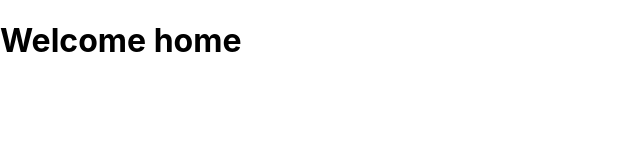
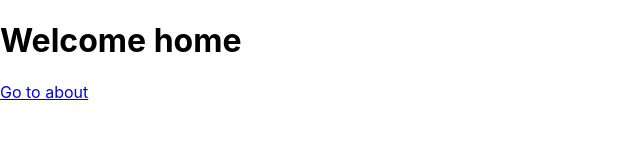
Before and after one commit to mowoolli/30days, a React (Create React App) app: page / in a window 1280 px wide. Shown: the top 160 px of the page, without its empty margins (0-640 px from the left). Built offline with nearby package versions, Linux system fonts and the light colour scheme.

Commit message:
Route between home and about components

```diff
--- a/src/App.js
+++ b/src/App.js
@@ -1,14 +1,25 @@
 import React from 'react'
-import { BrowserRouter as Router, Route } from "react-router-dom"
+import { BrowserRouter as Router, Route, Link, Switch } from "react-router-dom"
 
 const Home = () => (
-  <div><h1>Welcome home</h1></div>
+  <div><h1>Welcome home</h1>
+    <Link to="/about">Go to about</Link></div>
+)
+
+const About = () => (
+  <div>
+    <h1>About</h1>
+    <Link to="/">Go to home</Link>
+  </div>
 )
 
 class App extends React.Component {
   render() {
     return (<Router>
-      <Route path="/" component={Home} />
+      <Switch>
+        <Route path="/about" component={About} />
+        <Route path="/" component={Home} />
+      </Switch>
     </Router >)
   }
 }
```
